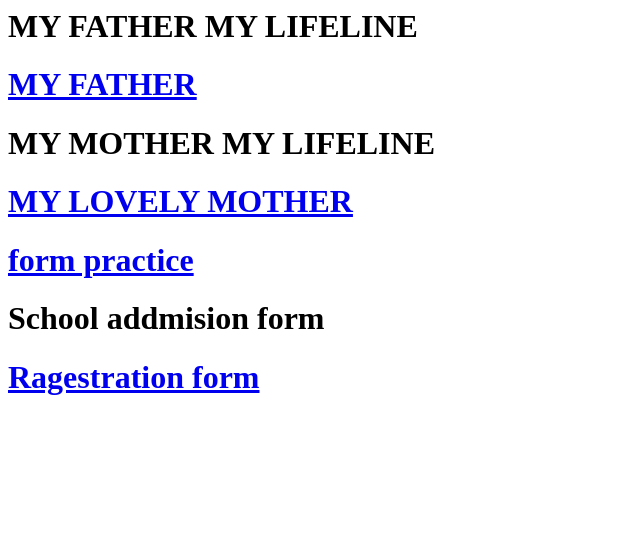
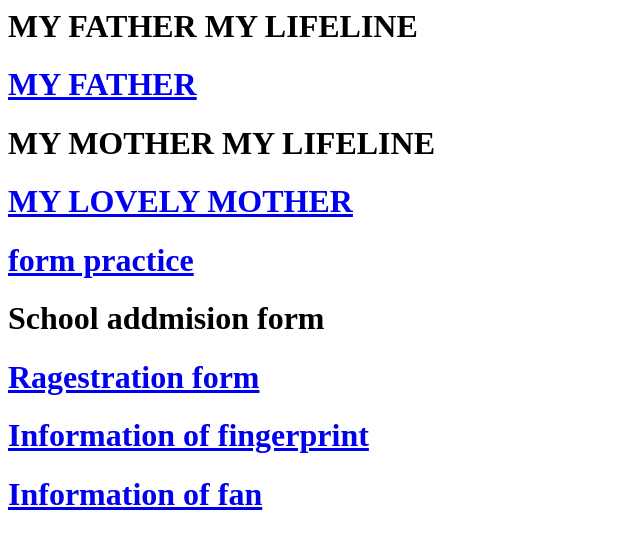
Before and after one commit to ArnavFull-StackDeveloper/ArnavHTML, a plain HTML site: page index.html in a window 1280 px wide. Shown: the whole page, without its empty margins (0-640 px from the left). Drawn offline with Linux system fonts and the light colour scheme.

Commit message:
Add files via upload

```diff
--- a/index.html
+++ b/index.html
@@ -20,5 +20,11 @@
             <a href="Ragestration-form.html">
                 <h1>Ragestration form</h1>
             </a>
+            <a href="info-2.html">
+                <h1>Information of fingerprint</h1>
+            </a>
+            <a href="info.html">
+                <h1>Information of fan</h1>
+            </a>
     </body>
 </html>
```
